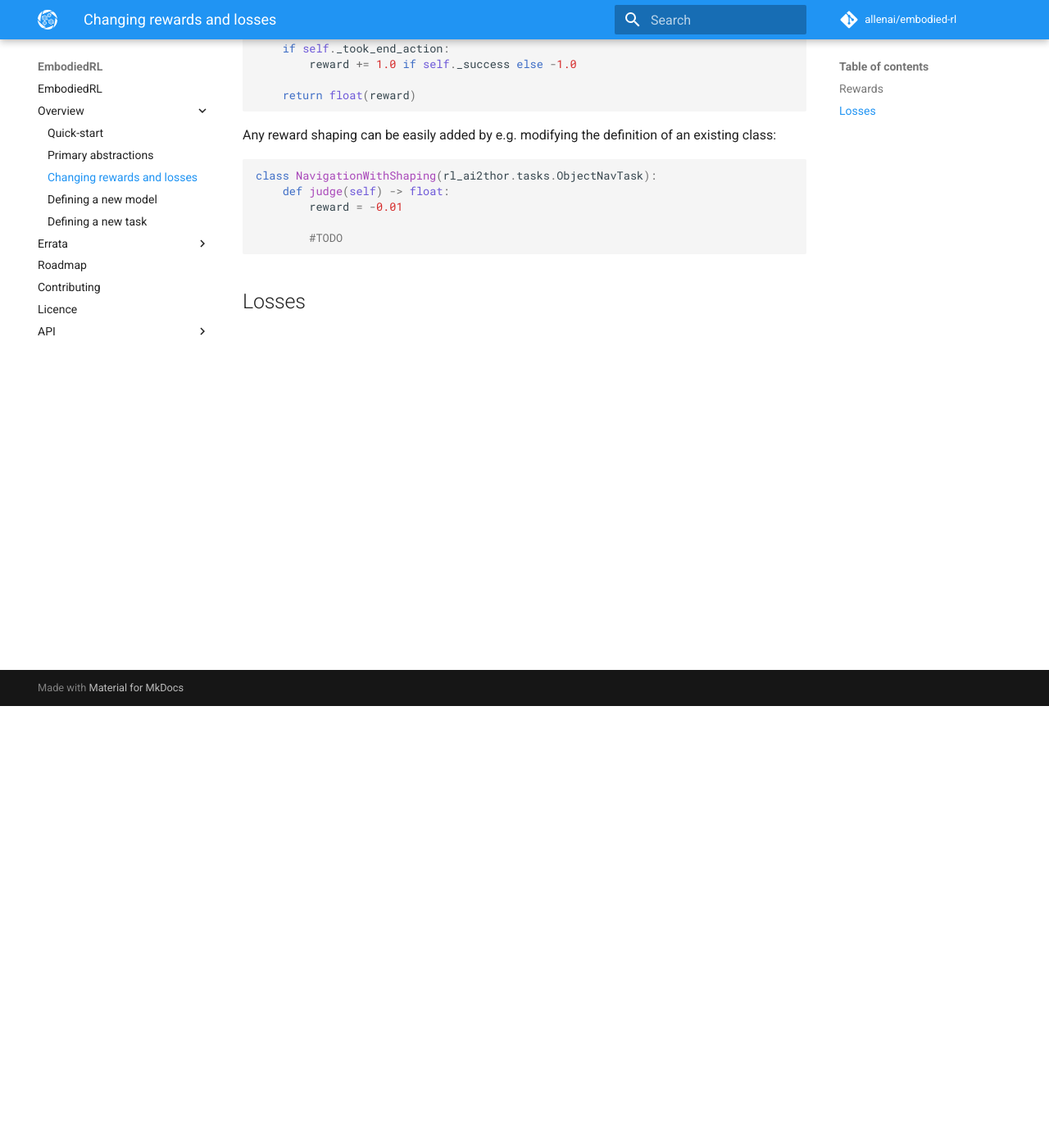
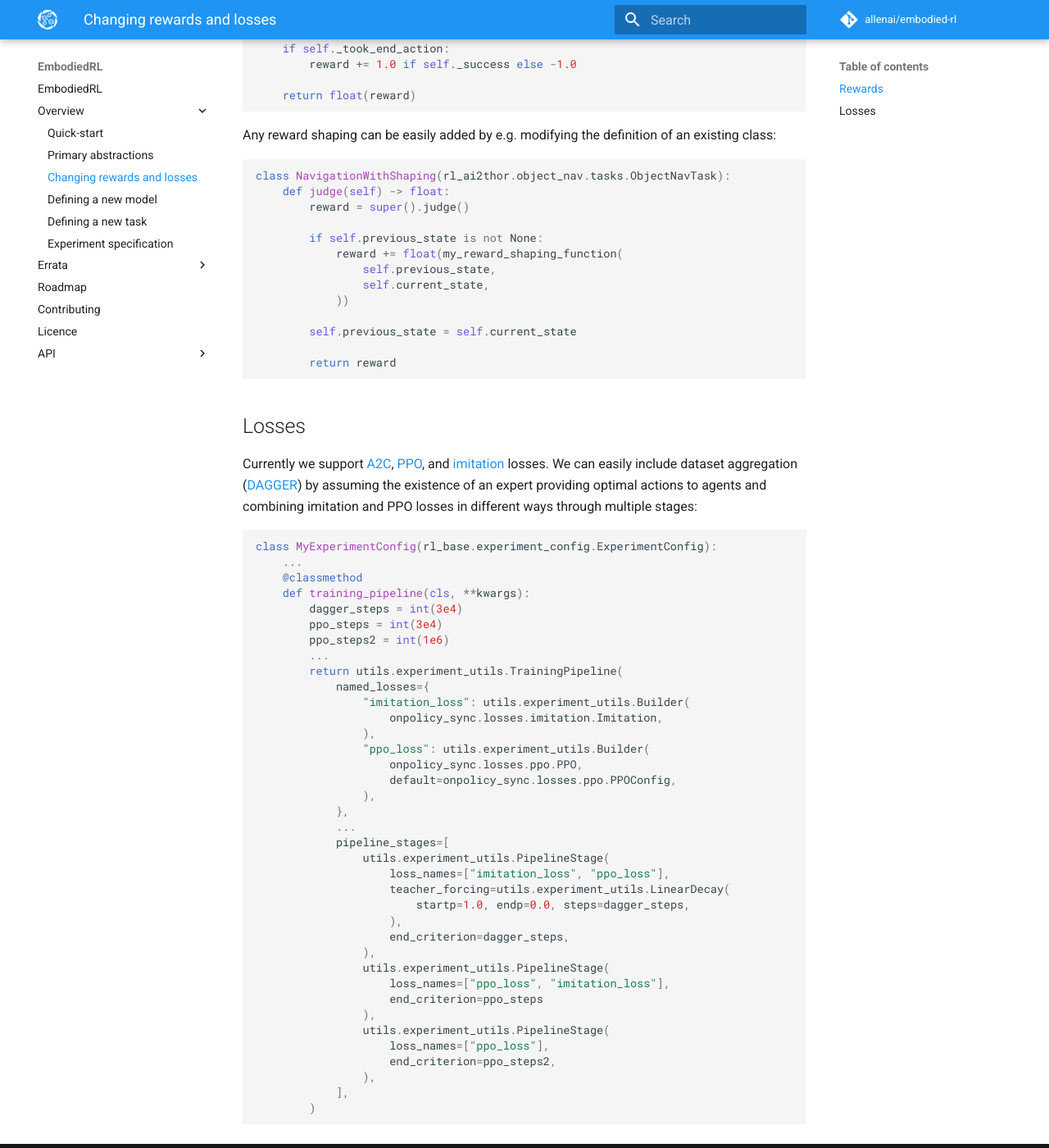
Before and after one commit to allenai/allenact, an MkDocs documentation site: the page built from docs/overview/changing-rewards-and-losses.md, in a window 1280 px wide and 1400 px high, scrolled down 539 px. Shown: the whole window at 82% size. Built offline with MkDocs 1.6.1 and Material for MkDocs 9.7.7, drawn with Linux system fonts in a browser that asks for light colours; comment, search, counter and statistics services are not loaded.

Commit message:
WIP docs/overview

````diff
--- a/docs/overview/changing-rewards-and-losses.md
+++ b/docs/overview/changing-rewards-and-losses.md
@@ -7,8 +7,9 @@ In order to train actor-critic agents, we need to specify
 
 ## Rewards
 
-For example, taking an [object navigation task in AI2THOR](/api/extensions/ai2thor/tasks/#objectnavtask) as a starting
- point, we can see how the `_step(self, action: int) -> RLStepResult` method computes the reward for the latest action by invoking a function like:
+For example, taking an [object navigation task in AI2THOR](/api/rl_ai2thor/object_nav/tasks/#objectnavtask) as a
+starting point, we can see how the `_step(self, action: int) -> RLStepResult` method computes the reward for the latest
+action by invoking a function like:
 
 ```python
 def judge(self) -> float:
@@ -26,12 +27,66 @@ def judge(self) -> float:
 Any reward shaping can be easily added by e.g. modifying the definition of an existing class:
 
 ```python
-class NavigationWithShaping(rl_ai2thor.tasks.ObjectNavTask):
+class NavigationWithShaping(rl_ai2thor.object_nav.tasks.ObjectNavTask):
     def judge(self) -> float:
-        reward = -0.01
+        reward = super().judge()
 
-        #TODO
+        if self.previous_state is not None:
+            reward += float(my_reward_shaping_function(
+                self.previous_state,
+                self.current_state,
+            ))
+
+        self.previous_state = self.current_state
+
+        return reward
 
 ```
 
 ## Losses
+
+Currently we support [A2C](/api/onpolicy_sync/losses/a2cacktr#a2c), [PPO](/api/onpolicy_sync/losses/ppo#ppo),
+and [imitation](/api/onpolicy_sync/losses/imitation#imitation) losses. We can easily include dataset aggregation
+([DAGGER](https://www.cs.cmu.edu/~sross1/publications/Ross-AIStats11-NoRegret.pdf)) by assuming the existence of an
+expert providing optimal actions to agents and combining imitation and PPO losses in different ways through multiple
+stages:
+
+```python
+class MyExperimentConfig(rl_base.experiment_config.ExperimentConfig):
+    ...
+    @classmethod
+    def training_pipeline(cls, **kwargs):
+        dagger_steps = int(3e4)
+        ppo_steps = int(3e4)
+        ppo_steps2 = int(1e6)
+        ...
+        return utils.experiment_utils.TrainingPipeline(
+            named_losses={
+                "imitation_loss": utils.experiment_utils.Builder(
+                    onpolicy_sync.losses.imitation.Imitation,
+                ),
+                "ppo_loss": utils.experiment_utils.Builder(
+                    onpolicy_sync.losses.ppo.PPO,
+                    default=onpolicy_sync.losses.ppo.PPOConfig,
+                ),
+            },
+            ...
+            pipeline_stages=[
+                utils.experiment_utils.PipelineStage(
+                    loss_names=["imitation_loss", "ppo_loss"],
+                    teacher_forcing=utils.experiment_utils.LinearDecay(
+                        startp=1.0, endp=0.0, steps=dagger_steps,
+                    ),
+                    end_criterion=dagger_steps,
+                ),
+                utils.experiment_utils.PipelineStage(
+                    loss_names=["ppo_loss", "imitation_loss"],
+                    end_criterion=ppo_steps
+                ),
+                utils.experiment_utils.PipelineStage(
+                    loss_names=["ppo_loss"],
+                    end_criterion=ppo_steps2,
+                ),
+            ],
+        )
+```
--- a/mkdocs.yml
+++ b/mkdocs.yml
@@ -28,6 +28,7 @@ nav:
   - Changing rewards and losses: overview/changing-rewards-and-losses.md
   - Defining a new model: overview/defining-a-new-model.md
   - Defining a new task: overview/defining-a-new-task.md
+  - Experiment specification: overview/experiment.md
 - Errata:
   - Generating documentation: errata/generating-documentation.md
 #  - Walk Through:
@@ -35,11 +36,6 @@ nav:
 - Contributing: CONTRIBUTING.md
 - Licence: LICENSE.md
 - API:
-  - configs:
-    - losses:
-      - ppo_config: api/configs/losses/ppo_config.md
-      - a2c_config: api/configs/losses/a2c_config.md
-    - util: api/configs/util.md
   - main: api/main.md
   - models:
     - object_nav_models: api/models/object_nav_models.md
@@ -53,10 +49,9 @@ nav:
       - a2cacktr: api/onpolicy_sync/losses/a2cacktr.md
     - arguments: api/onpolicy_sync/arguments.md
     - policy: api/onpolicy_sync/policy.md
-    - utils: api/onpolicy_sync/utils.md
-    - vector_task: api/onpolicy_sync/vector_task.md
+    - engine: api/onpolicy_sync/engine.md
+    - vector_sampled_tasks: api/onpolicy_sync/vector_sampled_tasks.md
     - storage: api/onpolicy_sync/storage.md
-    - trainer: api/onpolicy_sync/trainer.md
   - rl_ai2thor:
     - ai2thor_environment: api/rl_ai2thor/ai2thor_environment.md
     - ai2thor_constants: api/rl_ai2thor/ai2thor_constants.md
@@ -74,6 +69,10 @@ nav:
     - preprocessor: api/rl_base/preprocessor.md
     - distributions: api/rl_base/distributions.md
     - common: api/rl_base/common.md
+  - utils:
+    - model_utils: api/utils/model_utils.md
+    - experiment_utils: api/utils/experiment_utils.md
+    - tensor_utils: api/utils/tensor_utils.md
 markdown_extensions:
 - toc:
     permalink: '#'
````
Also changed, not shown: docs/overview/abstractions.md (+20 -7 lines), docs/overview/experiment.md (added, +132 -0 lines), docs/overview/quick-start.md (+10 -9 lines), 1 other file.
